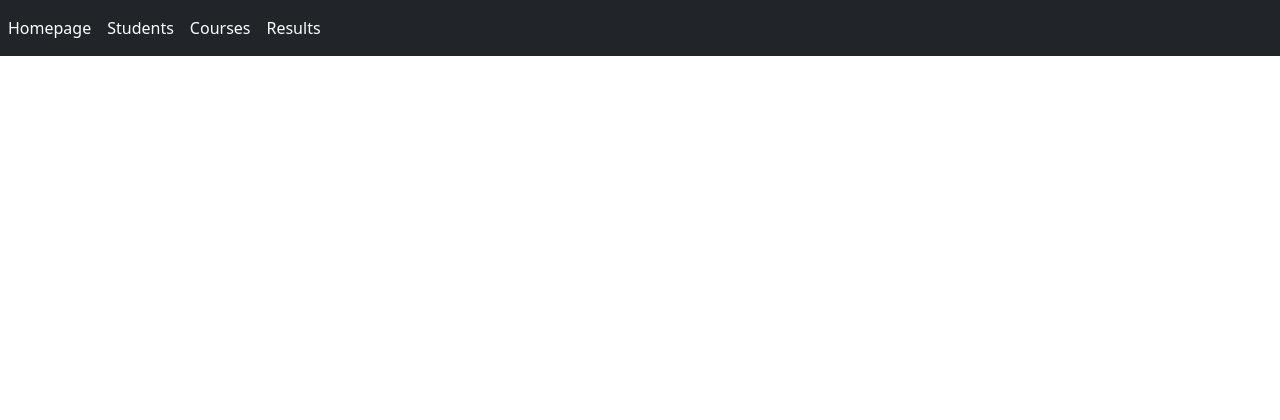
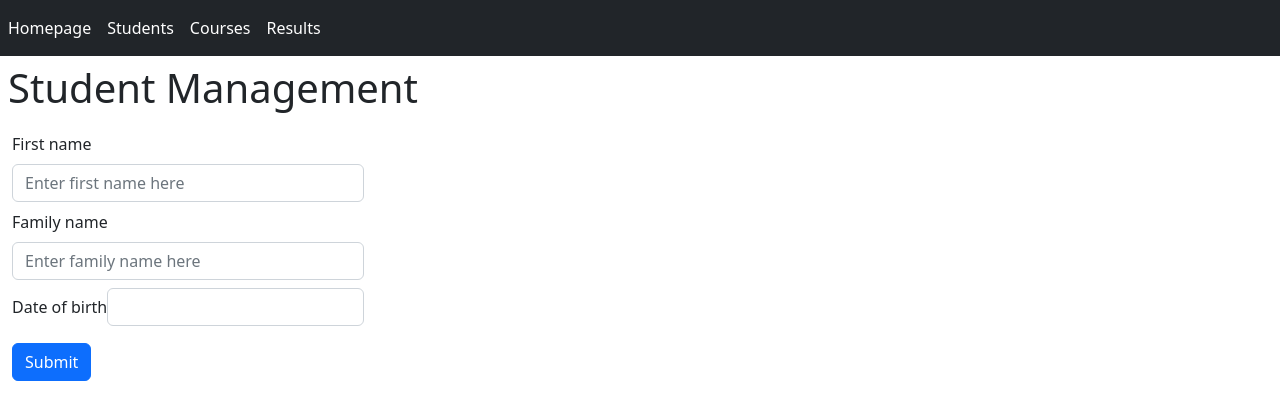
Before and after one commit to m1hammad/student-management, a React (Create React App) app in the folder frontend/: page /student in a window 1280 px wide. Shown: the top 420 px of the page. Built offline with nearby package versions, Linux system fonts and the light colour scheme; no server answers.

Commit message:
student form complete

```diff
--- a/frontend/src/App.js
+++ b/frontend/src/App.jsx
@@ -1,4 +1,6 @@
 import {Nav, Navbar } from 'react-bootstrap';
+import {BrowserRouter as Router, Route, Routes} from 'react-router-dom';
+import Student from './student/Student';
 
 function App() {
   return (
@@ -22,6 +24,12 @@ function App() {
           </Nav.Item>
         </Nav>
       </Navbar>
+
+      <Router>
+        <Routes>
+          <Route path='/student' element={<Student />}/>
+        </Routes>
+      </Router>
     </div>
   );
 }
--- /dev/null
+++ b/frontend/src/student/Student.jsx
@@ -0,0 +1,104 @@
+import React, {useState, useEffect} from 'react';
+import axios from 'axios';
+import {Form, Table, Alert, Container, Button} from 'react-bootstrap';
+import ReactDatePicker from 'react-datepicker';
+import "react-datepicker/dist/react-datepicker.css";
+import moment from 'moment';
+
+
+export default function Student() {
+
+    const [firstName, setFirstName] = useState('');
+    const [familyName, setFamilyName] = useState('');
+    const [birthDate, setBirthDate] = useState('');
+    const [students, setStudents] = useState([]);
+    const [successMessage, setSuccessMessage] = useState(false);
+    // validation errors
+    const [errorAgeMessage, setErrorAgeMessage] = useState(null);
+    const [errorFirstname, setErrorFirstname] = useState(null);
+    const [errorFamilyname, setErrorFamilyname] = useState(null);
+
+    const Axios = axios.create({
+        baseURL: `http://localhost:3333/student/api/`
+    })
+
+    const handleSubmit = e => {
+        e.preventDefault();
+        Axios.post('/add', {firstName, familyName, birthDate: birthDate.toISOString()})
+        .then( (() => {
+            setFirstName("");
+            setFamilyName("");
+            setBirthDate("");
+            setSuccessMessage(true);
+            setTimeout(() => setSuccessMessage(false), 5000)
+        }))
+            .catch(error => console.log(error.response))
+    };
+
+    const handleFirstName = e => {
+        if (e.target.value.length < 2)
+            setErrorFirstname("First name must have atleast 2 characters");
+        else{
+            setErrorFirstname('');
+            setFirstName(e.target.value);
+        }
+    }
+
+    const handleFamilyName = e => {
+        if (e.target.value.length < 2)
+            setErrorFamilyname("Family name must have atleast 2 characters");
+        else{
+            setErrorFamilyname("");
+            setFamilyName(e.target.value);
+        }
+    }
+
+    const handleAge = e => {
+        if(moment().diff(e, 'years') < 10)
+            setErrorAgeMessage("Student must be at least 10 years old");
+        else{
+            setErrorAgeMessage('');
+            setBirthDate(e);
+        }
+    }
+
+    useEffect( () => {
+        Axios.get(`/list`)
+        .then( response => {
+          //console.log(response.data)
+          setStudents(response.data);
+        })
+        .catch( error => console.log(error))
+      }, [successMessage]);
+
+  return (
+    <div>
+        {successMessage ? <Alert variant='success' onClose = {() => setSuccessMessage(false)} dismissible='true'>New Student added</Alert> : null}
+        <div className='d-flex m-2'><h1 className="text-center">Student Management</h1></div>
+        <Container className='w-50 d-inline-flex'>
+            <Form onSubmit={handleSubmit}>
+
+                <Form.Group className='mt-1 mb-2'>
+                    <Form.Label>First name</Form.Label>
+                    <Form.Control name='firstName' type='string' required onChange={handleFirstName} placeholder='Enter first name here' />
+                    {errorFirstname && <p style={{color: "red"}}>{errorFirstname}</p>}
+                </Form.Group>
+
+                <Form.Group className='mt-1 mb-2'>
+                    <Form.Label>Family name</Form.Label>
+                    <Form.Control name='familyName' type='string' required onChange={ handleFamilyName } placeholder='Enter family name here' />
+                    {errorFamilyname && <p style={{color: "red"}}>{errorFamilyname}</p>}
+                </Form.Group>
+
+                <Form.Group className='mt-1 mb-2'>
+                    <Form.Label>Date of birth</Form.Label>
+                    <ReactDatePicker selected={birthDate} required onChange={ handleAge } showYearDropdown dateFormat="dd/MM/yyyy" className="form-control" />
+                    {errorAgeMessage && <p style={{color: "red"}}>{errorAgeMessage}</p>}
+                    </Form.Group>
+                <Button type='submit' className="signInBtn button-margin mt-2 mb-1">Submit</Button>
+
+            </Form>
+        </Container>
+    </div>
+  )
+}
```
Also changed, not shown: 1 other file (tests, documents, lock files or other folders).
